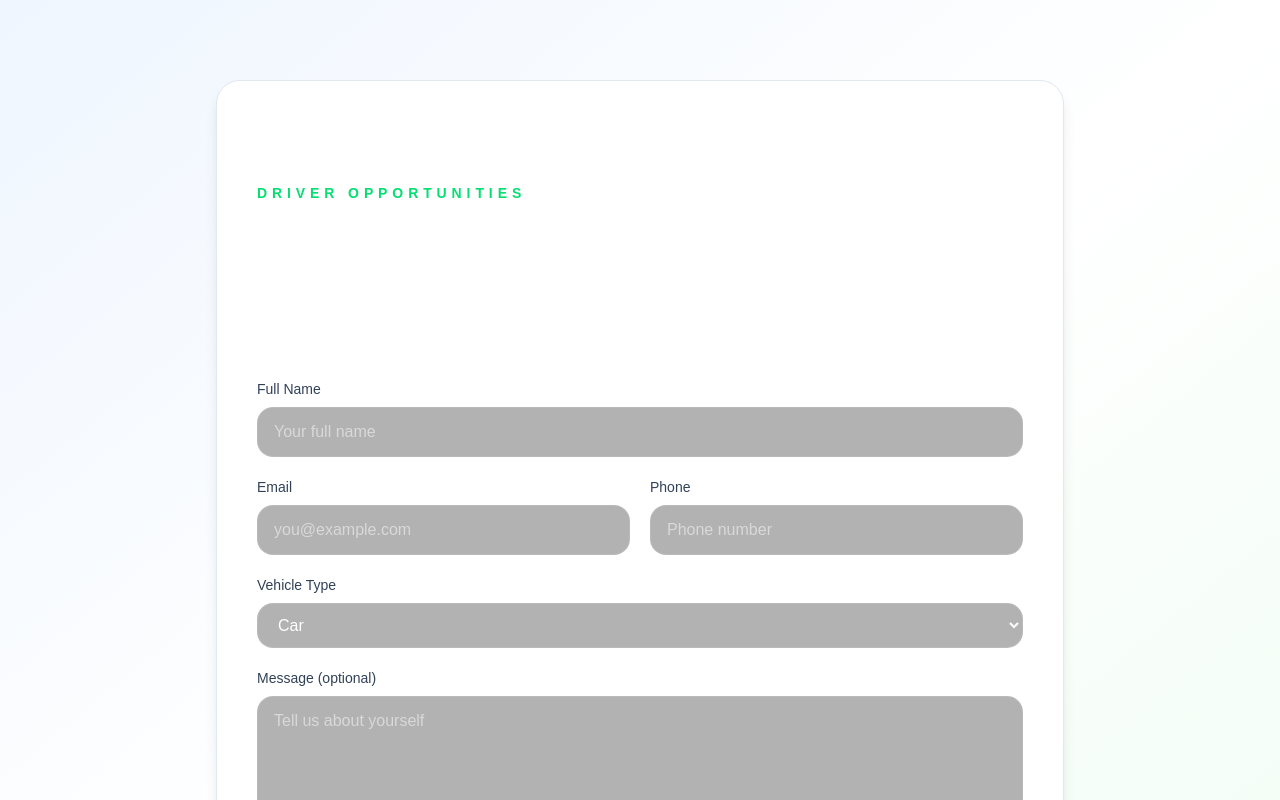
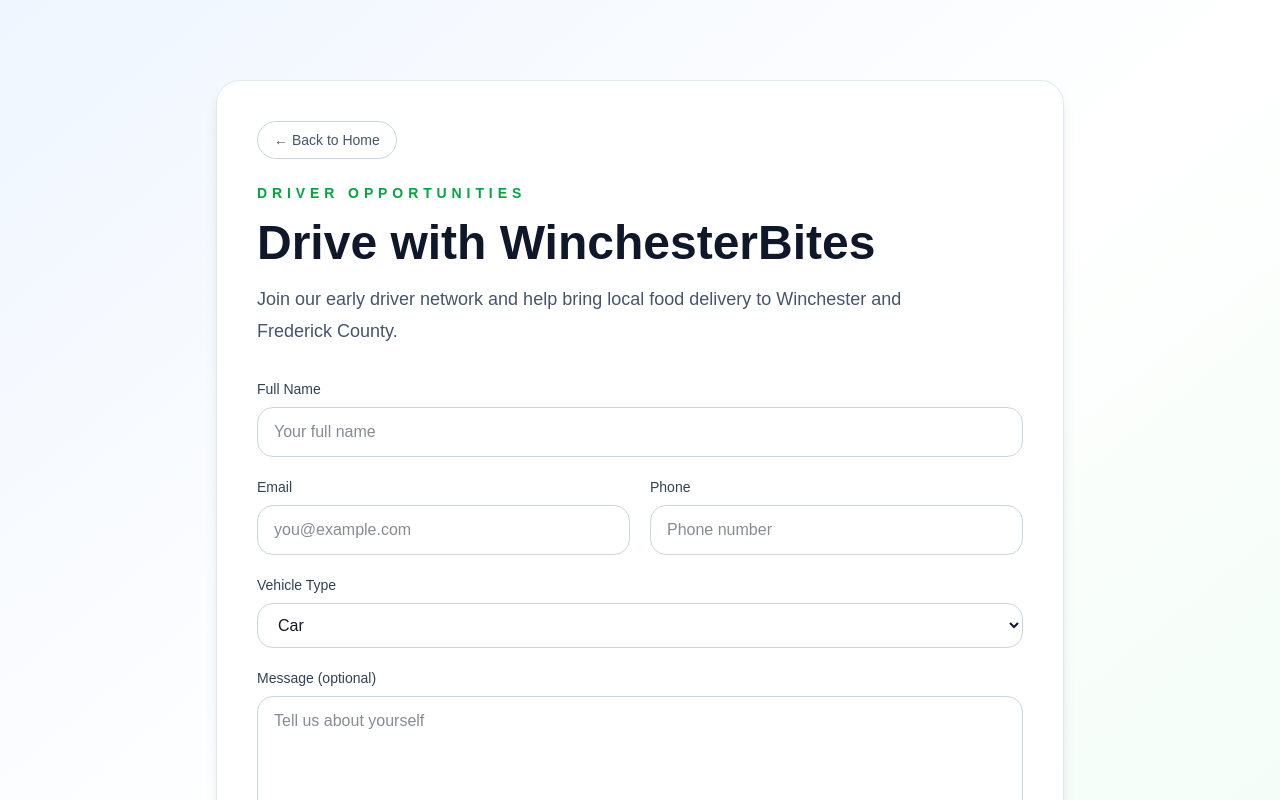
Before and after one commit to goatman500/winchesterbites-coming-soon, a Next.js app: page /drivers in a window 1280 px wide. Shown: the top 800 px of the page. Built offline with nearby package versions, Linux system fonts and the light colour scheme.

Commit message:
updated driver signup page colors

```diff
--- a/app/drivers/page.tsx
+++ b/app/drivers/page.tsx
@@ -15,7 +15,7 @@
           <div className="mb-6">
             <Link
               href="/"
-              className="inline-flex rounded-full border border-white/15 px-4 py-2 text-sm text-white/70 transition hover:text-white"
+              className="inline-flex rounded-full border border-slate-300 px-4 py-2 text-sm text-slate-600 transition hover:border-slate-400 hover:text-slate-900"
             >
               ← Back to Home
             </Link>
@@ -23,8 +23,10 @@
 
           {submitted ? (
             <div className="py-10 text-center">
-              <h1 className="text-4xl font-semibold text-white">Thank You!</h1>
-              <p className="mt-4 text-lg text-white/70">
+              <h1 className="text-4xl font-semibold text-slate-900">
+                Thank You!
+              </h1>
+              <p className="mt-4 text-lg text-slate-600">
                 Your submission has been received. Someone from WinchesterBites
                 will be reaching out to you soon.
               </p>
@@ -38,13 +40,13 @@
           ) : (
             <>
               <div className="mb-8">
-                <div className="text-sm font-semibold uppercase tracking-[0.35em] text-green-400">
+                <div className="text-sm font-semibold uppercase tracking-[0.35em] text-green-600">
                   Driver Opportunities
                 </div>
-                <h1 className="mt-4 text-4xl font-semibold text-white sm:text-5xl">
+                <h1 className="mt-4 text-4xl font-semibold text-slate-900 sm:text-5xl">
                   Drive with WinchesterBites
                 </h1>
-                <p className="mt-4 max-w-2xl text-lg leading-8 text-white/70">
+                <p className="mt-4 max-w-2xl text-lg leading-8 text-slate-600">
                   Join our early driver network and help bring local food
                   delivery to Winchester and Frederick County.
                 </p>
@@ -76,7 +78,7 @@
                     name="name"
                     required
                     placeholder="Your full name"
-                    className="w-full rounded-2xl border border-white/10 bg-black/30 px-4 py-3 text-white outline-none transition focus:border-green-400"
+                    className="w-full rounded-2xl border border-slate-300 bg-white px-4 py-3 text-slate-900 outline-none transition focus:border-green-500"
                   />
                 </div>
 
@@ -90,7 +92,7 @@
                       name="email"
                       required
                       placeholder="you@example.com"
-                      className="w-full rounded-2xl border border-white/10 bg-black/30 px-4 py-3 text-white outline-none transition focus:border-green-400"
+                      className="w-full rounded-2xl border border-slate-300 bg-white px-4 py-3 text-slate-900 outline-none transition focus:border-green-500"
                     />
                   </div>
 
@@ -102,7 +104,7 @@
                       type="tel"
                       name="phone"
                       placeholder="Phone number"
-                      className="w-full rounded-2xl border border-white/10 bg-black/30 px-4 py-3 text-white outline-none transition focus:border-green-400"
+                      className="w-full rounded-2xl border border-slate-300 bg-white px-4 py-3 text-slate-900 outline-none transition focus:border-green-500"
                     />
                   </div>
                 </div>
@@ -114,7 +116,7 @@
                   <select
                     name="vehicle"
                     defaultValue="Car"
-                    className="w-full rounded-2xl border border-white/10 bg-black/30 px-4 py-3 text-white outline-none transition focus:border-green-400"
+                    className="w-full rounded-2xl border border-slate-300 bg-white px-4 py-3 text-slate-900 outline-none transition focus:border-green-500"
                   >
                     <option>Car</option>
                     <option>SUV</option>
@@ -131,13 +133,13 @@
                     name="message"
                     rows={5}
                     placeholder="Tell us about yourself"
-                    className="w-full rounded-2xl border border-white/10 bg-black/30 px-4 py-3 text-white outline-none transition focus:border-green-400"
+                    className="w-full rounded-2xl border border-slate-300 bg-white px-4 py-3 text-slate-900 outline-none transition focus:border-green-500"
                   />
                 </div>
 
                 <button
                   type="submit"
-                  className="rounded-full bg-green-500 px-8 py-4 font-semibold text-white shadow-lg shadow-green-500/25 transition hover:bg-green-600"
+                  className="rounded-full bg-green-500 px-8 py-4 font-semibold text-white shadow-lg shadow-green-200 transition hover:bg-green-600"
                 >
                   Apply to Drive
                 </button>
--- a/app/restaurants-join/page.tsx
+++ b/app/restaurants-join/page.tsx
@@ -15,7 +15,7 @@
           <div className="mb-6">
             <Link
               href="/"
-              className="inline-flex rounded-full border border-white/15 px-4 py-2 text-sm text-white/70 transition hover:text-white"
+              className="inline-flex rounded-full border border-white/15 px-4 py-2 text-sm text-blue/400 transition hover:text-white"
             >
               ← Back to Home
             </Link>
@@ -95,7 +95,7 @@
 
                 <div className="grid gap-5 sm:grid-cols-2">
                   <div>
-                    <label className="mb-2 block text-sm font-medium text-white/80">
+                    <label className="mb-2 block text-sm font-medium text-slate-700">
                       Email
                     </label>
                     <input
@@ -108,7 +108,7 @@
                   </div>
 
                   <div>
-                    <label className="mb-2 block text-sm font-medium text-white/80">
+                    <label className="mb-2 block text-sm font-medium text-slate-700">
                       Phone
                     </label>
                     <input
@@ -121,7 +121,7 @@
                 </div>
 
                 <div>
-                  <label className="mb-2 block text-sm font-medium text-white/80">
+                  <label className="mb-2 block text-sm font-medium text-slate-700">
                     Message
                   </label>
                   <textarea
```
